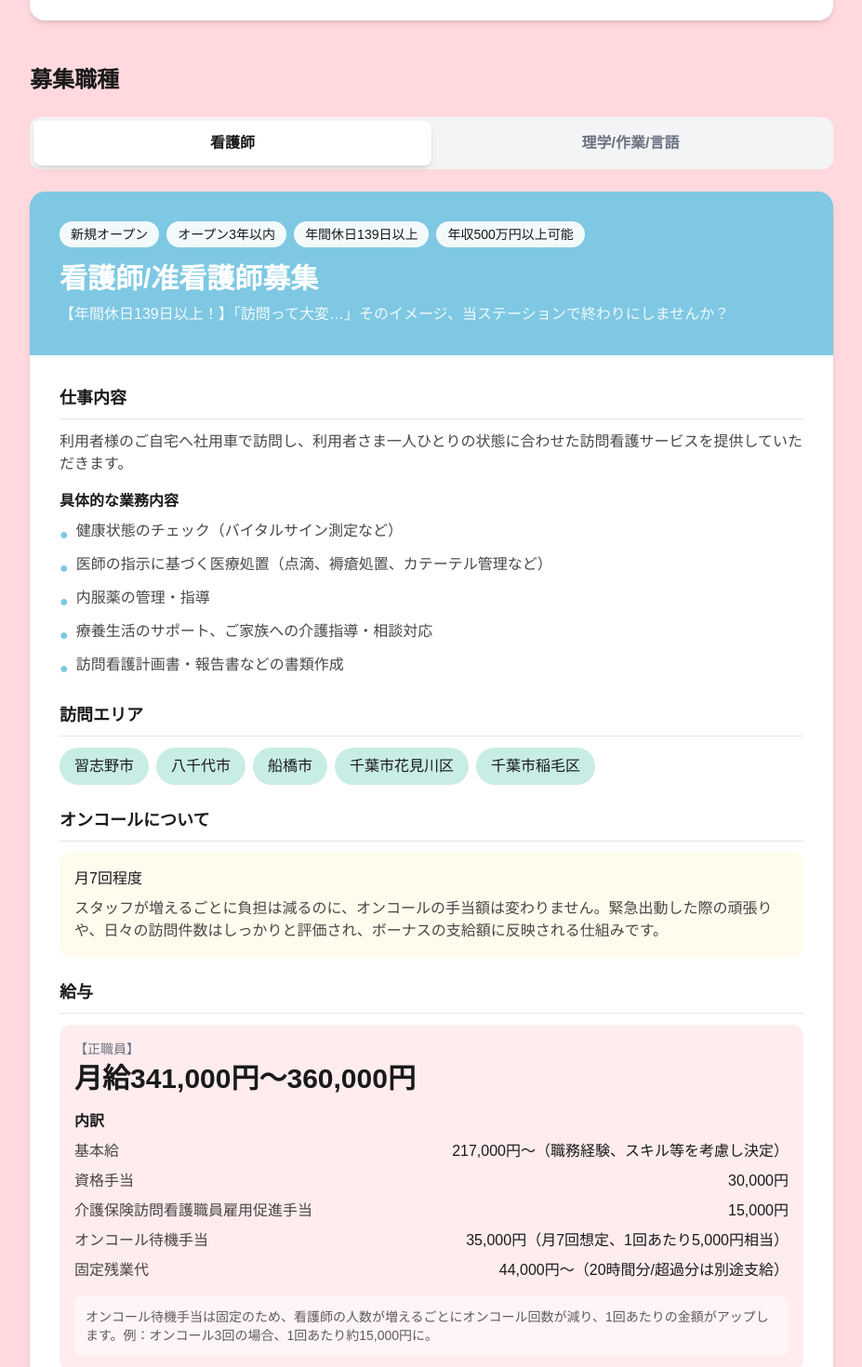
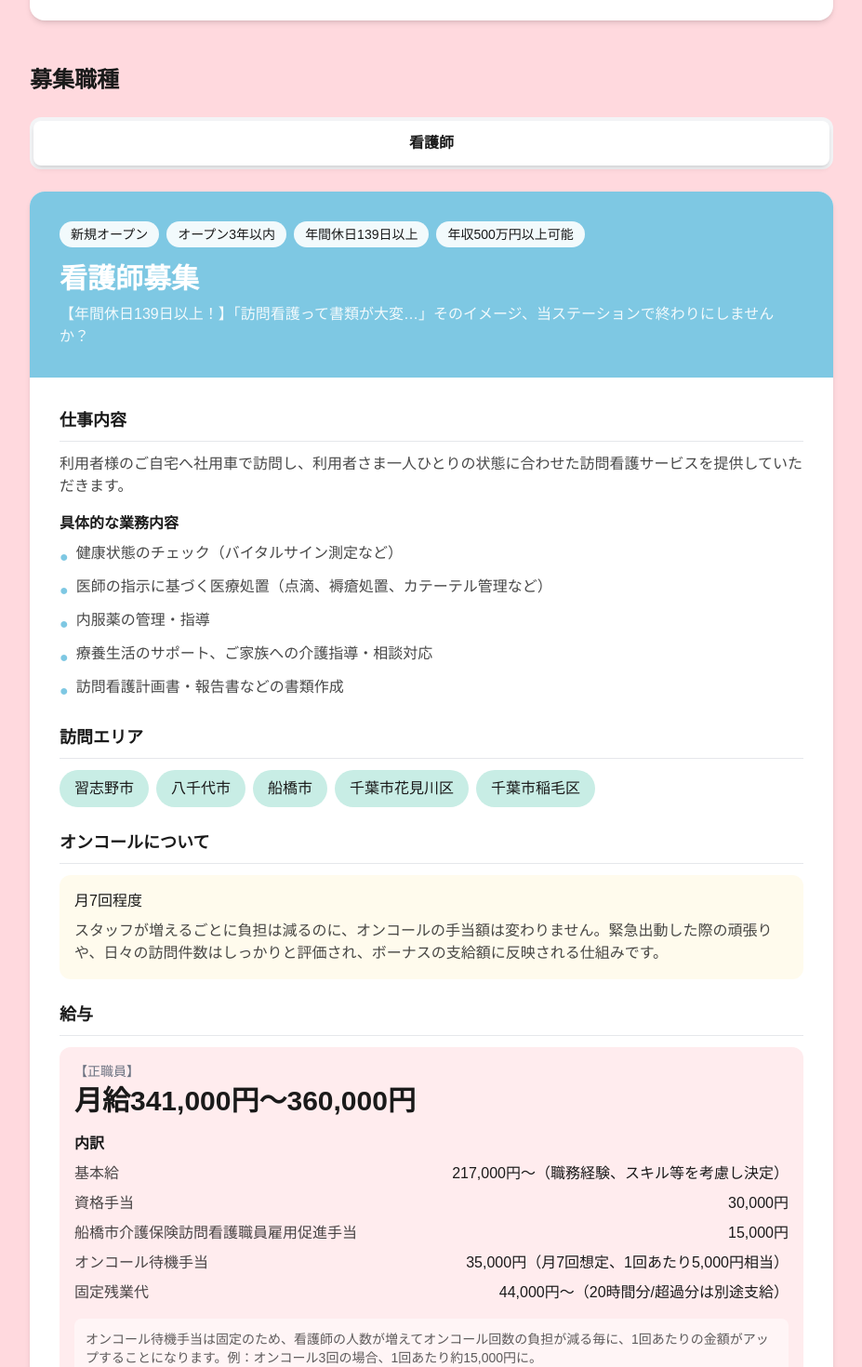
Before and after one commit to tasai-lab/fractal-hp, a Next.js app: page /recruit in a window 1280 px wide. Shown: the part 780-2250 px from the top of the page at 93% size, without its empty margins (176-1103 px from the left). Built offline with nearby package versions, Linux system fonts and the light colour scheme; a web font is replaced by a local one.

Commit message:
療法士の求人情報を一時的に非公開にする

```diff
--- a/src/app/recruit/page.tsx
+++ b/src/app/recruit/page.tsx
@@ -16,13 +16,15 @@ import {
 } from "@/lib/recruit-data";
 
 // タブの定義
-const tabs = [
-  { id: "nurse", label: "看護師" },
-  { id: "therapist", label: "理学/作業/言語" },
-];
+const tabs = jobPositions
+  .filter((job) => !job.hidden)
+  .map((job) => ({
+    id: job.id,
+    label: job.id === "nurse" ? "看護師" : "理学/作業/言語",
+  }));
 
 export default function RecruitPage() {
-  const [activeTab, setActiveTab] = useState("nurse");
+  const [activeTab, setActiveTab] = useState(tabs[0]?.id || "nurse");
   const currentJob = jobPositions.find((job) => job.id === activeTab) || jobPositions[0];
 
   return (
--- a/src/components/About.tsx
+++ b/src/components/About.tsx
@@ -59,7 +59,7 @@ export default function About() {
             <div className="text-center">
               <p className="text-base md:text-lg lg:text-xl font-bold text-primary leading-relaxed">
                 完璧な正解よりも、あなたにとっての最適解を。<br />
-                それが、私たちフラクタルの約束です。
+                それが、私たちフラクタルです。
               </p>
             </div>
           </div>
--- a/src/lib/recruit-data.ts
+++ b/src/lib/recruit-data.ts
@@ -23,11 +23,11 @@ export const therapistDuties = [
 export const therapistFeatures = [
   {
     title: "IT/AI活用で業務を効率化",
-    description: "自社開発の記録ソフトで、記録時間を大幅に削減！情報共有もスムーズで、書類作成の負担を軽減します。",
+    description: "自社開発の看護記録ソフトで、記録時間を大幅に削減！情報共有もスムーズで、書類作成の負担を軽減します。",
   },
   {
     title: "残業ほぼなし",
-    description: "効率的な働き方を推進し、月平均残業時間0を目指しています。プライベートも大切にできます。",
+    description: "効率的な働き方を推進し、残業時間0を目指しています。プライベートも大切にできます。",
   },
   {
     title: "直行直帰OK＆マイカー訪問歓迎",
@@ -99,6 +99,7 @@ export interface JobPosition {
   title: string;
   subtitle: string;
   description: string;
+  hidden?: boolean;
   highlights: string[];
   details: {
     salary: {
@@ -126,8 +127,8 @@ export interface JobPosition {
 export const jobPositions: JobPosition[] = [
   {
     id: "nurse",
-    title: "看護師/准看護師",
-    subtitle: "【年間休日139日以上！】「訪問って大変…」そのイメージ、当ステーションで終わりにしませんか？",
+    title: "看護師",
+    subtitle: "【年間休日139日以上！】「訪問看護って書類が大変…」そのイメージ、当ステーションで終わりにしませんか？",
     description: `利用者様のご自宅へ社用車で訪問し、利用者さま一人ひとりの状態に合わせた訪問看護サービスを提供していただきます。`,
     highlights: [
       "新規オープン",
@@ -142,20 +143,20 @@ export const jobPositions: JobPosition[] = [
         breakdown: [
           { label: "基本給", value: "217,000円〜（職務経験、スキル等を考慮し決定）" },
           { label: "資格手当", value: "30,000円" },
-          { label: "介護保険訪問看護職員雇用促進手当", value: "15,000円" },
+          { label: "船橋市介護保険訪問看護職員雇用促進手当", value: "15,000円" },
           { label: "オンコール待機手当", value: "35,000円（月7回想定、1回あたり5,000円相当）" },
           { label: "固定残業代", value: "44,000円〜（20時間分/超過分は別途支給）" },
         ],
-        note: "オンコール待機手当は固定のため、看護師の人数が増えるごとにオンコール回数が減り、1回あたりの金額がアップします。例：オンコール3回の場合、1回あたり約15,000円に。",
+        note: "オンコール待機手当は固定のため、看護師の人数が増えてオンコール回数の負担が減る毎に、1回あたりの金額がアップすることになります。例：オンコール3回の場合、1回あたり約15,000円に。",
       },
       workHours: "9:00〜19:00（実働9時間、休憩1時間）",
       holidays: {
         annual: "139日以上",
-        monthly: "11〜12日",
+        monthly: "11〜12",
         notes: [
           "公休と有給休暇を合わせると年間144日〜149日",
           "希望休は月3日＋α、連休も調整可能",
-          "毎月4連休が発生する可能性あり",
+          "毎月4連休以上が発生する可能性あり",
         ],
       },
       benefits: [
@@ -165,12 +166,12 @@ export const jobPositions: JobPosition[] = [
         "車通勤可・社用車貸与（条件次第でプライベート利用も可能）",
         "制服（Tシャツ）4枚貸与",
         "スマートフォン・モバイルプリンター・モバイルスキャナー貸与",
-        "法定外福利厚生（ランチ手当：45%負担、月額3,500円上限で会社負担）",
-        "社員旅行あり（前年度の実績に応じて）",
+        // "法定外福利厚生（ランチ手当：45%負担、月額3,500円上限で会社負担）",
+        // "社員旅行あり（前年度の実績に応じて）",
         "WEB面接可",
       ],
       requirements: [
-        "看護師免許または准看護師免許",
+        "看護師免許",
         "普通自動車運転免許",
         "臨床経験3年以上",
         "訪問看護未経験可",
@@ -218,6 +219,7 @@ export const jobPositions: JobPosition[] = [
   {
     id: "therapist",
     title: "理学療法士/作業療法士/言語聴覚士",
+    hidden: true,
     subtitle: "【2025年6月OPEN】年間休日120日以上＆残業ほぼナシ！IT/AI活用でリハビリに集中できる環境を船橋に！",
     description: `利用者様のご自宅へ訪問し、お一人おひとりの状態や目標に合わせたリハビリテーションを提供します。病状の観察から、身体機能・ADLの維持・向上のための訓練、ご家族様への介護相談や精神的なサポートまで、多岐にわたって利用者様の在宅生活を支えます。`,
     highlights: [
```
Also changed, not shown: 1 other file (tests, documents, lock files or other folders).
